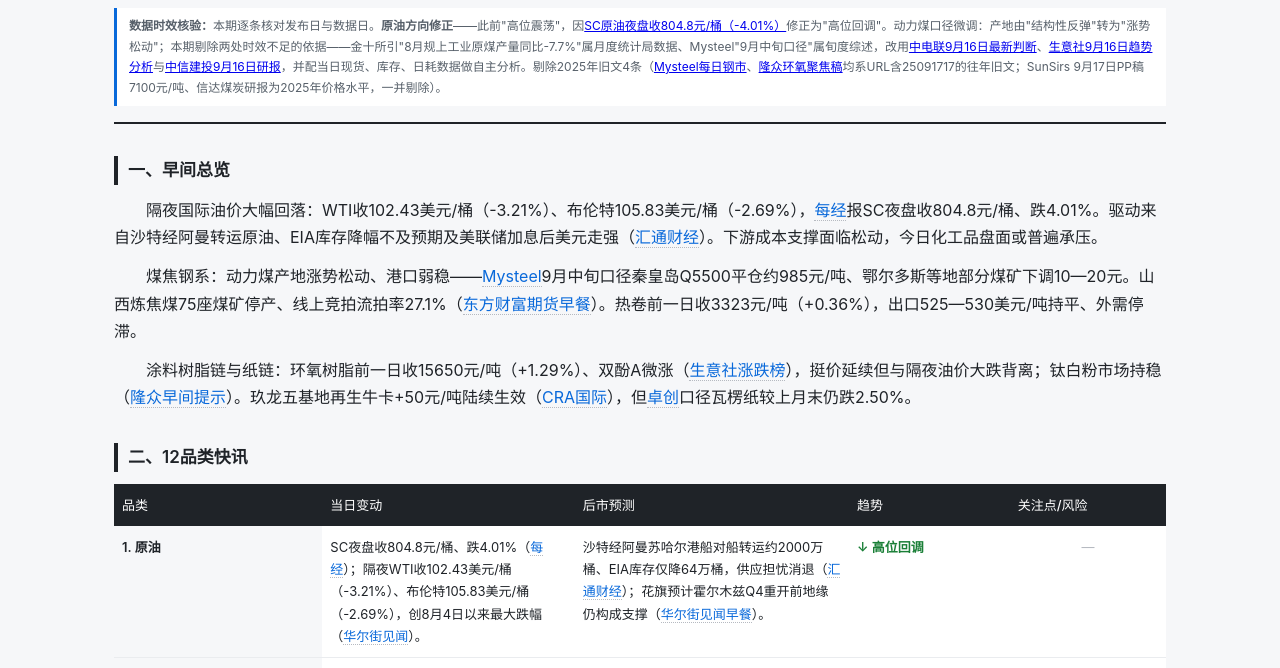
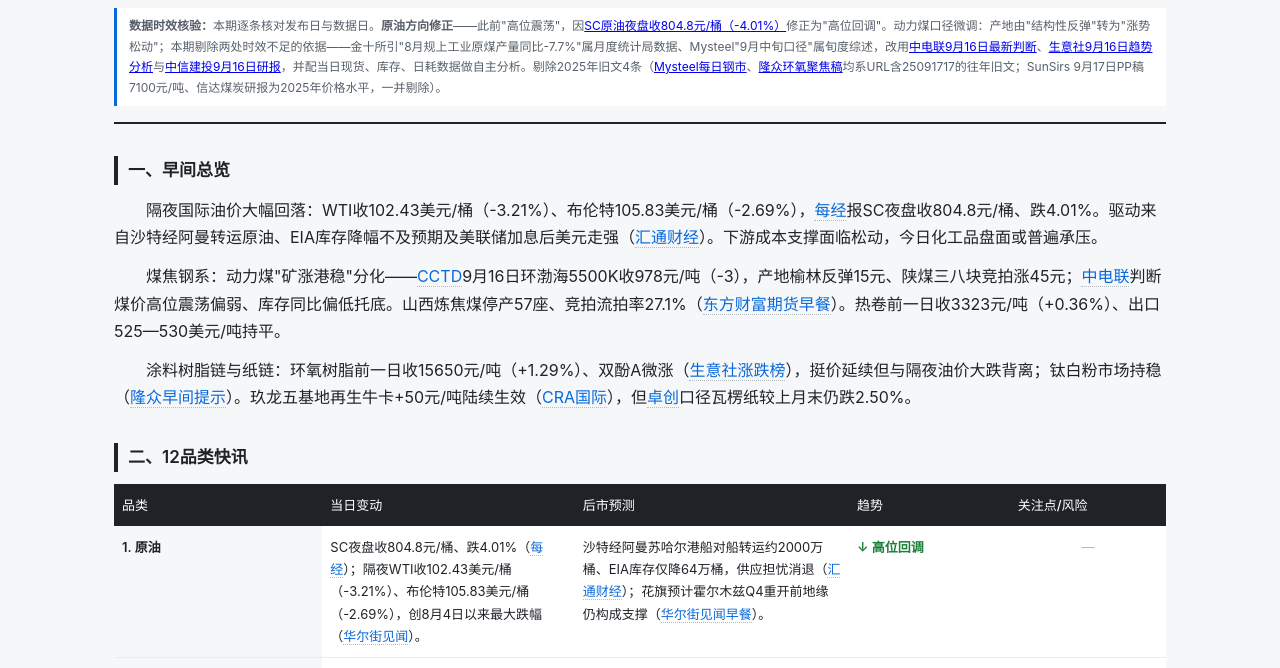
Before and after one commit to 2513015937a-hash/supply-chain-daily-report, a plain HTML site: page 2026-09-17-am.html in a window 1280 px wide. Shown: the part 97-765 px from the top of the page. Drawn offline with Linux system fonts and the light colour scheme.

Commit message:
auto: 2026-09-17 早间总览段动力煤同步改为当日口径
早间总览煤焦钢系段仍引用 Mysteel 9月中旬口径985元/吨，一并改为
CCTD 9月16日环渤海978元/吨（-3）+ 产地榆林+15 + 陕煤竞拍+45 + 中电联判断

```diff
--- a/2026-09-17-am.html
+++ b/2026-09-17-am.html
@@ -102,7 +102,7 @@
 
 <p>隔夜国际油价大幅回落：WTI收102.43美元/桶（-3.21%）、布伦特105.83美元/桶（-2.69%），<a href="https://www.nbd.com.cn/articles/2026-09-17/4583727.html">每经</a>报SC夜盘收804.8元/桶、跌4.01%。驱动来自沙特经阿曼转运原油、EIA库存降幅不及预期及美联储加息后美元走强（<a href="https://news.fx678.com/202609170530382462.shtml">汇通财经</a>）。下游成本支撑面临松动，今日化工品盘面或普遍承压。</p>
 
-<p>煤焦钢系：动力煤产地涨势松动、港口弱稳——<a href="https://list1.mysteel.com/zhishi/2026ndlmjgylb.html">Mysteel</a>9月中旬口径秦皇岛Q5500平仓约985元/吨、鄂尔多斯等地部分煤矿下调10—20元。山西炼焦煤75座煤矿停产、线上竞拍流拍率27.1%（<a href="https://futures.eastmoney.com/a/202609163876310780.html">东方财富期货早餐</a>）。热卷前一日收3323元/吨（+0.36%），出口525—530美元/吨持平、外需停滞。</p>
+<p>煤焦钢系：动力煤"矿涨港稳"分化——<a href="https://www.coalchina.org.cn/index.php?a=show&catid=33&id=162834">CCTD</a>9月16日环渤海5500K收978元/吨（-3），产地榆林反弹15元、陕煤三八块竞拍涨45元；<a href="https://goodsfu.10jqka.com.cn/20260916/c679956769.shtml">中电联</a>判断煤价高位震荡偏弱、库存同比偏低托底。山西炼焦煤停产57座、竞拍流拍率27.1%（<a href="https://futures.eastmoney.com/a/202609163876310780.html">东方财富期货早餐</a>）。热卷前一日收3323元/吨（+0.36%）、出口525—530美元/吨持平。</p>
 
 <p>涂料树脂链与纸链：环氧树脂前一日收15650元/吨（+1.29%）、双酚A微涨（<a href="https://top.100ppi.com/hghy/detail-day---1.html">生意社涨跌榜</a>），挺价延续但与隔夜油价大跌背离；钛白粉市场持稳（<a href="https://nenghua.mysteel.com/a/26091708/0EEC50FD8CCF20EE.html">隆众早间提示</a>）。玖龙五基地再生牛卡+50元/吨陆续生效（<a href="https://m.crainternational.com.cn/infor/view?id=110057">CRA国际</a>），但<a href="https://www.toutiao.com/article/7686071461043257907/">卓创</a>口径瓦楞纸较上月末仍跌2.50%。</p>
 
```
